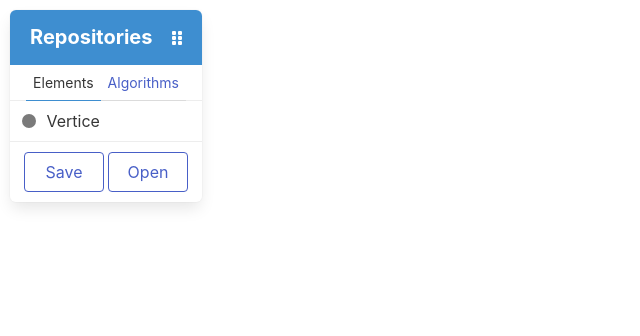
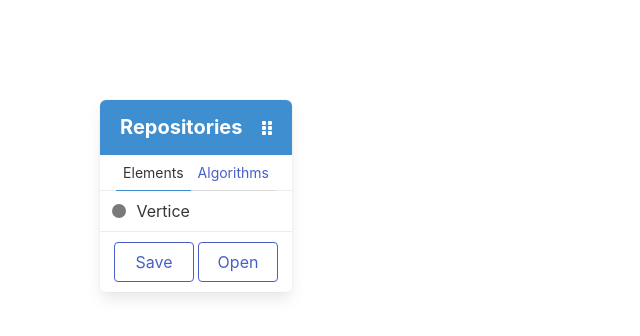
Before and after one commit to AmalAkh/online-graph-editor, a Vue app: page / in a window 1280 px wide. Shown: the top 336 px of the page, without its empty margins (0-640 px from the left). Built offline with nearby package versions, Linux system fonts and the light colour scheme.

Commit message:
Moving of panel was added

```diff
--- a/src/App.vue
+++ b/src/App.vue
@@ -1,14 +1,43 @@
 <script setup>
+import { ref } from 'vue';
 
+const panelX = ref(100);
+const panelY = ref(100)
+const panel = ref(null);
+const dragElement = ref(null);
+const isPanelMoving = ref(false);
+
+function startMovingPanel(e)
+{
+  isPanelMoving.value = true;
+}
+function stopMovingPanel(e)
+{
+  isPanelMoving.value = false;
+}
+function movePanel(e)
+{
+  if(isPanelMoving.value)
+  {
+
+    let diffX = (dragElement.value.getBoundingClientRect().x - panel.value.getBoundingClientRect().x);
+    let diffY = (dragElement.value.getBoundingClientRect().y-panel.value.getBoundingClientRect().y);
+
+    panelX.value = e.clientX-diffX;
+    panelY.value = e.clientY-diffY - dragElement.value.offsetWidth;
+
+  }
+}
 </script>
 
 <template>
-  <nav class="panel is-info instruments-panel">
+  <div @mousemove="movePanel" @mouseup="stopMovingPanel">
+    <nav ref="panel" class="panel is-info instruments-panel" :style="{top:`${panelY}px`, left:`${panelX}px`}">
       <div class="panel-heading">
           <p>
           Repositories
           </p>
-        <span class="drag-element">
+          <span ref="dragElement" class="drag-element" @dragstart="test" @mousemove="movePanel" @mousedown="startMovingPanel" >
             <font-awesome-icon icon="grip-vertical" />
           </span>
         </div>
@@ -38,7 +67,7 @@
         </div>
       </nav>
       <svg></svg>
-
+  </div>
 </template>
 
 <style scoped>
```
Lines whose indentation alone changed are shown as unchanged.
